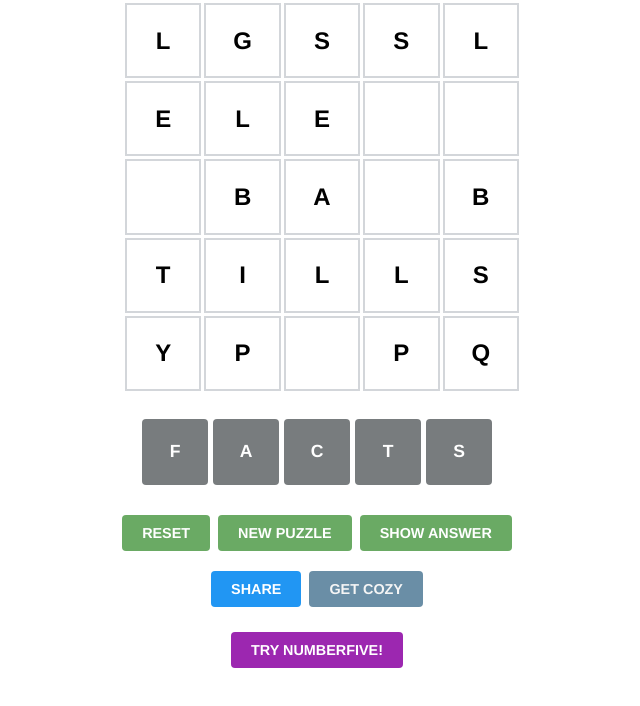
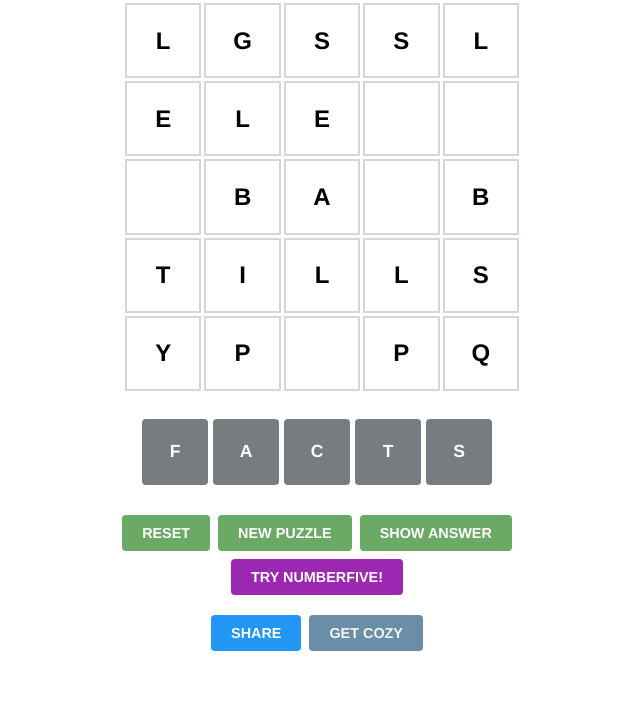
Before and after one commit to pcbills/wordfive, a plain HTML site: page index.html in a window 1280 px wide. Shown: the part 68-774 px from the top of the page, without its empty margins (323-963 px from the left). Drawn offline with Linux system fonts and the light colour scheme.

Commit message:
Update index.html

```diff
--- a/index.html
+++ b/index.html
@@ -38,8 +38,6 @@
         <button id="reset-button" class="control-button">Reset</button>
         <button id="new-puzzle-button" class="control-button">New Puzzle</button>
         <button id="show-answer-button" class="control-button">Show Answer</button>
-    </div>
-    <div class="cross-promo-container">
         <button id="try-numberfive-button" class="try-numberfive-button">Try Numberfive!</button>
     </div>
 </div>
```
